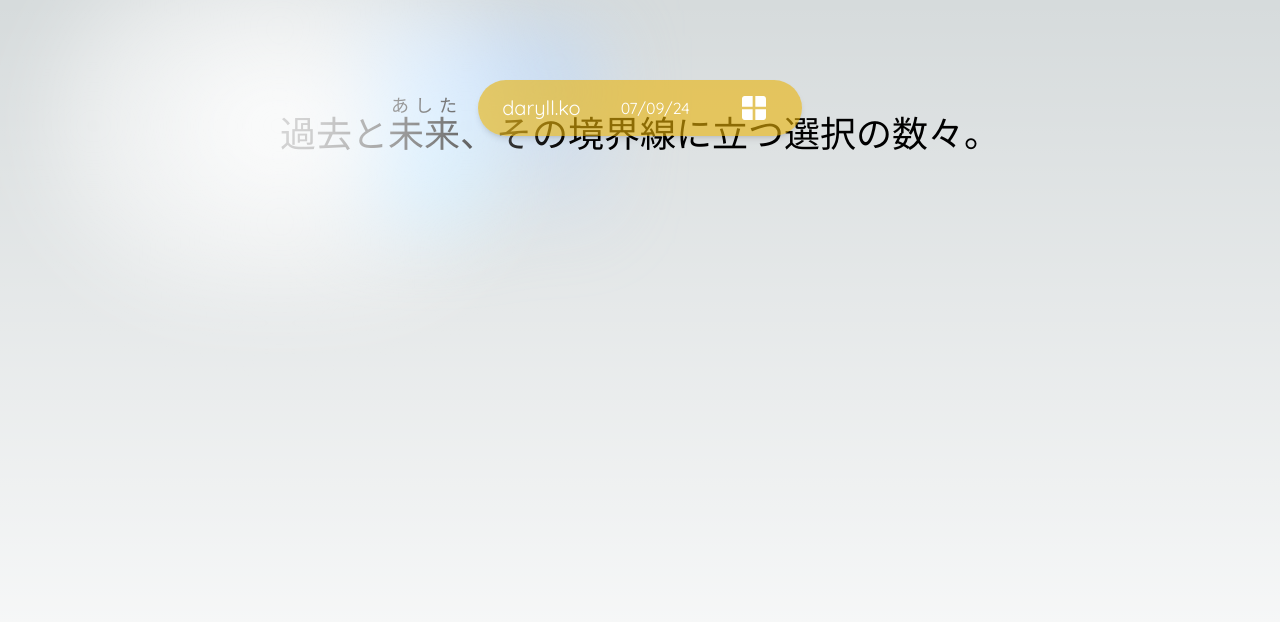
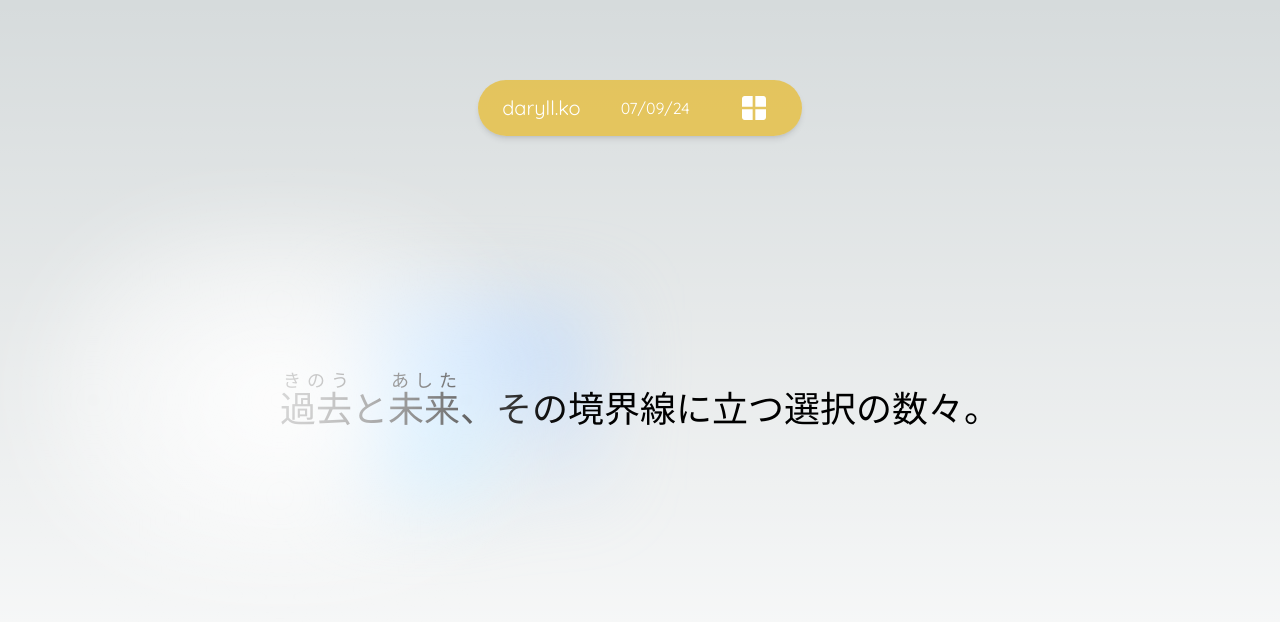
Before and after one commit to daryll-ko/daryll, a Next.js app: page / in a window 1280 px wide. Shown: the top 622 px of the page. Built offline with nearby package versions, Linux system fonts and the light colour scheme; a web font is replaced by a local one.

Commit message:
update: center sample text

```diff
--- a/app/page.tsx
+++ b/app/page.tsx
@@ -3,11 +3,14 @@
 
 export default function Home() {
   return (
-    <main className="flex min-h-screen flex-col items-center justify-between p-24">
+    <main className="flex min-h-screen flex-col items-center justify-center p-24">
       <TopBar />
       <div className="relative z-[-1] flex place-items-center before:absolute before:h-[300px] before:w-full before:-translate-x-1/2 before:rounded-full before:bg-gradient-radial before:from-white before:to-transparent before:blur-2xl before:content-[''] after:absolute after:-z-20 after:h-[180px] after:w-full after:translate-x-1/3 after:bg-gradient-conic after:from-sky-200 after:via-blue-200 after:blur-2xl after:content-[''] before:dark:bg-gradient-to-br before:dark:from-transparent before:dark:to-blue-700 before:dark:opacity-10 after:dark:from-sky-900 after:dark:via-[#0141ff] after:dark:opacity-40 sm:before:w-[480px] sm:after:w-[240px] before:lg:h-[360px]">
         <JP className="text-4xl">
-          過去と
+          <ruby>
+            過去<rt>きのう</rt>
+          </ruby>
+          と
           <ruby>
             未来<rt>あした</rt>
           </ruby>
```
